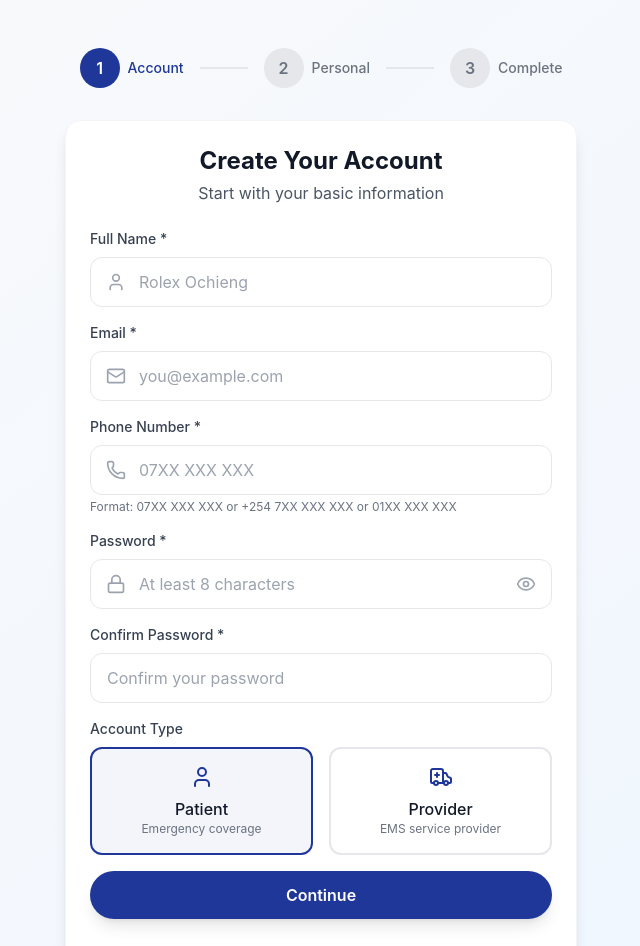
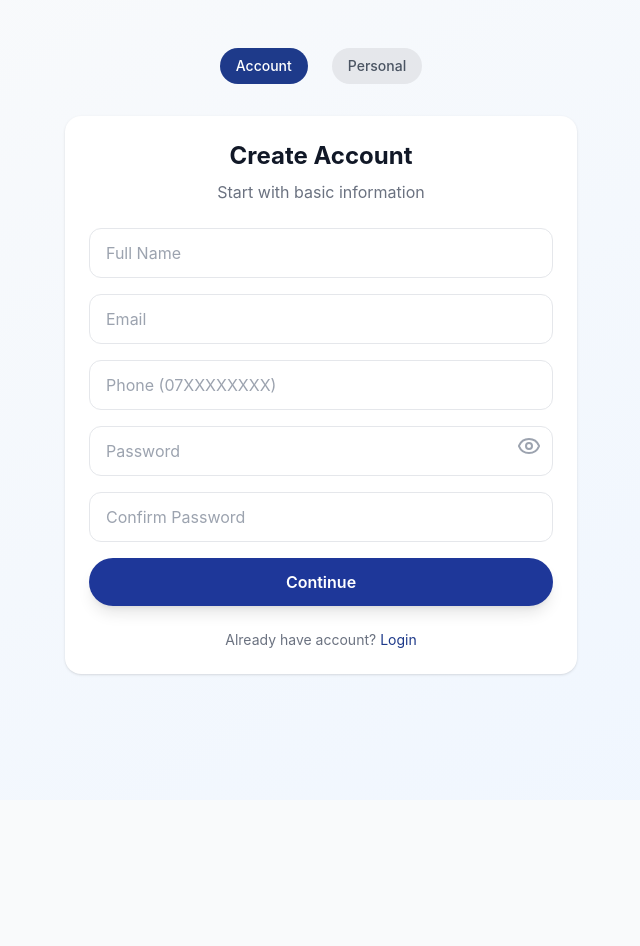
Before and after one commit to jbrolex42-cell/emergency-medical-service-frontend, a React (Vite) app: page /register in a window 1280 px wide. Shown: the top 946 px of the page, without its empty margins (319-959 px from the left). After the commit the page ends 800 px from the top, so only its background shows below. Built offline with nearby package versions, Linux system fonts and the light colour scheme.

Commit message:
fixed Register.jsx

```diff
--- a/src/pages/Register.jsx
+++ b/src/pages/Register.jsx
@@ -1,6 +1,5 @@
-import React from "react"
-import { useState } from 'react'
-import { Link, useNavigate } from 'react-router-dom'
+import React, { useState } from "react"
+import { Link, useNavigate } from "react-router-dom"
 import { useAuthStore } from '../stores/authStore'
 import {
   User,
@@ -16,379 +15,279 @@ import {
 import toast from 'react-hot-toast'
 
 const KENYA_COUNTIES = [
-  'Baringo', 'Bomet', 'Bungoma', 'Busia', 'Elgeyo-Marakwet', 'Embu', 'Garissa',
-  'Homa Bay', 'Isiolo', 'Kajiado', 'Kakamega', 'Kericho', 'Kiambu', 'Kilifi',
-  'Kirinyaga', 'Kisii', 'Kisumu', 'Kitui', 'Kwale', 'Laikipia', 'Lamu', 'Machakos',
-  'Makueni', 'Mandera', 'Marsabit', 'Meru', 'Migori', 'Mombasa', 'Murang\'a',
-  'Nairobi City', 'Nakuru', 'Nandi', 'Narok', 'Nyamira', 'Nyandarua', 'Nyeri',
-  'Samburu', 'Siaya', 'Taita-Taveta', 'Tana River', 'Tharaka-Nithi', 'Trans Nzoia',
-  'Turkana', 'Uasin Gishu', 'Vihiga', 'Wajir', 'West Pokot'
+  'Baringo','Bomet','Bungoma','Busia','Elgeyo-Marakwet','Embu','Garissa',
+  'Homa Bay','Isiolo','Kajiado','Kakamega','Kericho','Kiambu','Kilifi',
+  'Kirinyaga','Kisii','Kisumu','Kitui','Kwale','Laikipia','Lamu','Machakos',
+  'Makueni','Mandera','Marsabit','Meru','Migori','Mombasa','Murang\'a',
+  'Nairobi City','Nakuru','Nandi','Narok','Nyamira','Nyandarua','Nyeri',
+  'Samburu','Siaya','Taita-Taveta','Tana River','Tharaka-Nithi','Trans Nzoia',
+  'Turkana','Uasin Gishu','Vihiga','Wajir','West Pokot'
 ]
 
 const steps = [
   { id: 'account', title: 'Account' },
-  { id: 'personal', title: 'Personal' },
-  { id: 'complete', title: 'Complete' }
+  { id: 'personal', title: 'Personal' }
 ]
 
 export default function Register() {
+
   const [currentStep, setCurrentStep] = useState('account')
+
   const [formData, setFormData] = useState({
     name: '',
     email: '',
     phone: '',
     password: '',
     confirmPassword: '',
-    role: 'patient',
     county: '',
-    id_number: '',
-    emergency_contact_name: '',
-    emergency_contact_phone: '',
-    blood_type: '',
-    allergies: ''
+    id_number: ''
   })
+
   const [showPassword, setShowPassword] = useState(false)
   const [isLoading, setIsLoading] = useState(false)
+
   const register = useAuthStore(state => state.register)
   const navigate = useNavigate()
+
+  const normalizePhone = (phone) => {
+    if (!phone) return '+254700000000'
+
+    if (phone.startsWith('+254')) return phone
+
+    return '+254' + phone.replace(/^0/, '')
+  }
 
   const handleSubmit = async (e) => {
     e.preventDefault()
 
+    try {
+
+      if (currentStep !== 'personal') {
+        toast.error("Complete all registration steps")
+        return
+      }
+
       if (formData.password !== formData.confirmPassword) {
-    toast.error('Passwords do not match')
+        toast.error("Passwords do not match")
         return
       }
 
       setIsLoading(true)
 
-  try {
-
       const nameParts = formData.name.trim().split(' ')
 
       const registerData = {
-      email: formData.email,
+        email: formData.email.trim(),
         password: formData.password,
 
-      firstName: nameParts[0] || '',
+        firstName: nameParts[0] || 'User',
         lastName: nameParts.slice(1).join(' ') || 'User',
 
-      phone: formData.phone.startsWith('+254')
-        ? formData.phone
-        : '+254' + formData.phone.replace(/^0/, ''),
+        phone: normalizePhone(formData.phone),
 
-      idNumber: formData.id_number || ''
+        idNumber: /^\d{8}$/.test(formData.id_number)
+          ? formData.id_number
+          : '12345678'
       }
 
       const result = await register(registerData)
 
       if (result.success) {
-      toast.success('Account created successfully!')
+        toast.success("Account created successfully")
         navigate('/subscription')
       } else {
-      toast.error(result.error || 'Registration failed')
+        toast.error(result.error || "Registration failed")
       }
 
     } catch (error) {
       console.error(error)
-    toast.error('Unexpected registration error')
+      toast.error("Unexpected registration error")
 
     } finally {
       setIsLoading(false)
     }
   }
 
-  const renderStep = () => {
-    switch (currentStep) {
-      case 'account':
   return (
-          <div className="space-y-4">
-            <div>
-              <label className="block text-sm font-medium text-gray-700 mb-2">Full Name *</label>
-              <div className="relative">
-                <User className="absolute left-4 top-1/2 -translate-y-1/2 w-5 h-5 text-gray-400" />
-                <input
-                  type="text"
-                  required
-                  value={formData.name}
-                  onChange={(e) => setFormData({ ...formData, name: e.target.value })}
-                  className="input-field pl-12"
-                  placeholder="Rolex Ochieng"
-                />
-              </div>
-            </div>
+    <div className="min-h-screen bg-gradient-to-br from-gray-50 to-blue-50 py-12 px-4">
 
-            <div>
-              <label className="block text-sm font-medium text-gray-700 mb-2">Email *</label>
-              <div className="relative">
-                <Mail className="absolute left-4 top-1/2 -translate-y-1/2 w-5 h-5 text-gray-400" />
-                <input
-                  type="email"
-                  required
-                  value={formData.email}
-                  onChange={(e) => setFormData({ ...formData, email: e.target.value })}
-                  className="input-field pl-12"
-                  placeholder="you@example.com"
-                />
-              </div>
-            </div>
+      <div className="max-w-lg mx-auto">
 
-            <div>
-              <label className="block text-sm font-medium text-gray-700 mb-2">Phone Number *</label>
-              <div className="relative">
-                <Phone className="absolute left-4 top-1/2 -translate-y-1/2 w-5 h-5 text-gray-400" />
-                <input
-                  type="tel"
-                  required
-                  value={formData.phone}
-                  onChange={(e) => setFormData({ ...formData, phone: e.target.value })}
-                  className="input-field pl-12"
-                  placeholder="07XX XXX XXX"
-                />
-              </div>
-              <p className="text-xs text-gray-500 mt-1">Format: 07XX XXX XXX or +254 7XX XXX XXX or 01XX XXX XXX </p>
-            </div>
-
-            <div>
-              <label className="block text-sm font-medium text-gray-700 mb-2">Password *</label>
-              <div className="relative">
-                <Lock className="absolute left-4 top-1/2 -translate-y-1/2 w-5 h-5 text-gray-400" />
-                <input
-                  type={showPassword ? 'text' : 'password'}
-                  required
-                  minLength={8}
-                  value={formData.password}
-                  onChange={(e) => setFormData({ ...formData, password: e.target.value })}
-                  className="input-field pl-12 pr-12"
-                  placeholder="At least 8 characters"
-                />
-                <button
-                  type="button"
-                  onClick={() => setShowPassword(!showPassword)}
-                  className="absolute right-4 top-1/2 -translate-y-1/2 text-gray-400 hover:text-gray-600"
-                >
-                  {showPassword ? <EyeOff className="w-5 h-5" /> : <Eye className="w-5 h-5" />}
-                </button>
-              </div>
-            </div>
-
-            <div>
-              <label className="block text-sm font-medium text-gray-700 mb-2">Confirm Password *</label>
-              <input
-                type="password"
-                required
-                value={formData.confirmPassword}
-                onChange={(e) => setFormData({ ...formData, confirmPassword: e.target.value })}
-                className="input-field"
-                placeholder="Confirm your password"
-              />
-            </div>
-
-            <div>
-              <label className="block text-sm font-medium text-gray-700 mb-2">Account Type</label>
-              <div className="grid grid-cols-2 gap-4">
-                <button
-                  type="button"
-                  onClick={() => setFormData({ ...formData, role: 'patient' })}
-                  className={`p-4 rounded-xl border-2 text-center transition-all ${
-                    formData.role === 'patient'
-                      ? 'border-ems-navy bg-ems-navy/5'
-                      : 'border-gray-200 hover:border-gray-300'
+        {/* Progress Steps */}
+        <div className="flex justify-center mb-8 gap-6">
+          {steps.map(step => (
+            <div key={step.id}
+              className={`px-4 py-2 rounded-full text-sm font-medium ${
+                currentStep === step.id
+                  ? "bg-blue-900 text-white"
+                  : "bg-gray-200 text-gray-600"
               }`}
             >
-                  <User className="w-6 h-6 mx-auto mb-2 text-ems-navy" />
-                  <div className="font-medium">Patient</div>
-                  <div className="text-xs text-gray-500">Emergency coverage</div>
-                </button>
-                <button
-                  type="button"
-                  onClick={() => setFormData({ ...formData, role: 'provider' })}
-                  className={`p-4 rounded-xl border-2 text-center transition-all ${
-                    formData.role === 'provider'
-                      ? 'border-ems-navy bg-ems-navy/5'
-                      : 'border-gray-200 hover:border-gray-300'
-                  }`}
-                >
-                  <Ambulance className="w-6 h-6 mx-auto mb-2 text-ems-navy" />
-                  <div className="font-medium">Provider</div>
-                  <div className="text-xs text-gray-500">EMS service provider</div>
-                </button>
-              </div>
-            </div>
-
-            <button
-              type="button"
-              onClick={() => setCurrentStep('personal')}
-              className="w-full btn-primary"
-            >
-              Continue
-            </button>
-          </div>
-        )
-
-      case 'personal':
-        return (
-          <div className="space-y-4">
-            <div>
-              <label className="block text-sm font-medium text-gray-700 mb-2">County *</label>
-              <div className="relative">
-                <MapPin className="absolute left-4 top-1/2 -translate-y-1/2 w-5 h-5 text-gray-400" />
-                <select
-                  required
-                  value={formData.county}
-                  onChange={(e) => setFormData({ ...formData, county: e.target.value })}
-                  className="input-field pl-12 appearance-none"
-                >
-                  <option value="">Select your county</option>
-                  {KENYA_COUNTIES.map(county => (
-                    <option key={county} value={county}>{county}</option>
-                  ))}
-                </select>
-              </div>
-            </div>
-
-            <div>
-              <label className="block text-sm font-medium text-gray-700 mb-2">ID Number</label>
-              <input
-                type="text"
-                value={formData.id_number}
-                onChange={(e) => setFormData({ ...formData, id_number: e.target.value })}
-                className="input-field"
-                placeholder="National ID or Passport"
-              />
-            </div>
-
-            <div className="border-t pt-4">
-              <h4 className="font-medium text-gray-900 mb-3">Emergency Contact</h4>
-              <div className="space-y-3">
-                <input
-                  type="text"
-                  value={formData.emergency_contact_name}
-                  onChange={(e) => setFormData({ ...formData, emergency_contact_name: e.target.value })}
-                  className="input-field"
-                  placeholder="Contact Name"
-                />
-                <input
-                  type="tel"
-                  value={formData.emergency_contact_phone}
-                  onChange={(e) => setFormData({ ...formData, emergency_contact_phone: e.target.value })}
-                  className="input-field"
-                  placeholder="Contact Phone"
-                />
-              </div>
-            </div>
-
-            <div className="border-t pt-4">
-              <h4 className="font-medium text-gray-900 mb-3">Medical Information (Optional)</h4>
-              <div className="grid grid-cols-2 gap-3">
-                <select
-                  value={formData.blood_type}
-                  onChange={(e) => setFormData({ ...formData, blood_type: e.target.value })}
-                  className="input-field"
-                >
-                  <option value="">Blood Type</option>
-                  <option value="A+">A+</option>
-                  <option value="A-">A-</option>
-                  <option value="B+">B+</option>
-                  <option value="B-">B-</option>
-                  <option value="AB+">AB+</option>
-                  <option value="AB-">AB-</option>
-                  <option value="O+">O+</option>
-                  <option value="O-">O-</option>
-                </select>
-                <input
-                  type="text"
-                  value={formData.allergies}
-                  onChange={(e) => setFormData({ ...formData, allergies: e.target.value })}
-                  className="input-field"
-                  placeholder="Known Allergies"
-                />
-              </div>
-            </div>
-
-            <div className="flex gap-3">
-              <button
-                type="button"
-                onClick={() => setCurrentStep('account')}
-                className="flex-1 btn-secondary"
-              >
-                Back
-              </button>
-              <button
-                type="submit"
-                disabled={isLoading}
-                className="flex-1 btn-primary flex items-center justify-center gap-2"
-              >
-                {isLoading ? (
-                  <div className="w-5 h-5 border-2 border-white/30 border-t-white rounded-full animate-spin" />
-                ) : (
-                  <>
-                    Create Account
-                    <CheckCircle className="w-5 h-5" />
-                  </>
-                )}
-              </button>
-            </div>
-          </div>
-        )
-
-      default:
-        return null
-    }
-  }
-
-  return (
-    <div className="min-h-[calc(100vh-4rem)] bg-gradient-to-br from-gray-50 to-blue-50 py-12 px-4">
-      <div className="max-w-lg mx-auto">
-        {/* Progress Steps */}
-        <div className="flex items-center justify-center mb-8">
-          {steps.map((step, idx) => (
-            <div key={step.id} className="flex items-center">
-              <div className={`w-10 h-10 rounded-full flex items-center justify-center font-semibold ${
-                currentStep === step.id
-                  ? 'bg-ems-navy text-white'
-                  : idx < steps.findIndex(s => s.id === currentStep)
-                  ? 'bg-ems-accent text-white'
-                  : 'bg-gray-200 text-gray-500'
-              }`}>
-                {idx < steps.findIndex(s => s.id === currentStep) ? (
-                  <CheckCircle className="w-5 h-5" />
-                ) : (
-                  idx + 1
-                )}
-              </div>
-              <span className={`ml-2 text-sm font-medium ${
-                currentStep === step.id ? 'text-ems-navy' : 'text-gray-500'
-              }`}>
               {step.title}
-              </span>
-              {idx < steps.length - 1 && (
-                <div className="w-12 h-0.5 mx-4 bg-gray-200"></div>
-              )}
             </div>
           ))}
         </div>
 
-        <div className="card">
-          <div className="text-center mb-6">
-            <h1 className="text-2xl font-bold text-gray-900">Create Your Account</h1>
-            <p className="text-gray-600 mt-1">
-              {currentStep === 'account' ? 'Start with your basic information' : 'Tell us more about yourself'}
+        <div className="bg-white rounded-2xl shadow p-6">
+
+          <h1 className="text-2xl font-bold text-center mb-2">
+            Create Account
+          </h1>
+
+          <p className="text-gray-500 text-center mb-6">
+            {currentStep === 'account'
+              ? "Start with basic information"
+              : "Complete your profile"}
           </p>
+
+          <form onSubmit={handleSubmit}>
+
+            {currentStep === 'account' && (
+
+              <div className="space-y-4">
+
+                <input
+                  placeholder="Full Name"
+                  className="input-field w-full"
+                  value={formData.name}
+                  onChange={e =>
+                    setFormData({...formData, name:e.target.value})
+                  }
+                  required
+                />
+
+                <input
+                  type="email"
+                  placeholder="Email"
+                  className="input-field w-full"
+                  value={formData.email}
+                  onChange={e =>
+                    setFormData({...formData, email:e.target.value})
+                  }
+                  required
+                />
+
+                <input
+                  placeholder="Phone (07XXXXXXXX)"
+                  className="input-field w-full"
+                  value={formData.phone}
+                  onChange={e =>
+                    setFormData({...formData, phone:e.target.value})
+                  }
+                  required
+                />
+
+                <div className="relative">
+
+                  <input
+                    type={showPassword ? "text":"password"}
+                    placeholder="Password"
+                    className="input-field w-full pr-12"
+                    value={formData.password}
+                    onChange={e =>
+                      setFormData({...formData, password:e.target.value})
+                    }
+                    required
+                    minLength={8}
+                  />
+
+                  <button
+                    type="button"
+                    onClick={()=>setShowPassword(!showPassword)}
+                    className="absolute right-3 top-2 text-gray-400"
+                  >
+                    {showPassword ? <EyeOff/> : <Eye/>}
+                  </button>
+
                 </div>
 
-          <form onSubmit={handleSubmit}>
-            {renderStep()}
+                <input
+                  type="password"
+                  placeholder="Confirm Password"
+                  className="input-field w-full"
+                  value={formData.confirmPassword}
+                  onChange={e =>
+                    setFormData({...formData, confirmPassword:e.target.value})
+                  }
+                  required
+                />
+
+                <button
+                  type="button"
+                  className="w-full btn-primary"
+                  onClick={()=>setCurrentStep('personal')}
+                >
+                  Continue
+                </button>
+
+              </div>
+            )}
+
+            {currentStep === 'personal' && (
+
+              <div className="space-y-4">
+
+                <select
+                  className="input-field w-full"
+                  value={formData.county}
+                  onChange={e =>
+                    setFormData({...formData, county:e.target.value})
+                  }
+                >
+                  <option value="">Select County</option>
+                  {KENYA_COUNTIES.map(c=>(
+                    <option key={c}>{c}</option>
+                  ))}
+                </select>
+
+                <input
+                  placeholder="ID Number (8 digits)"
+                  className="input-field w-full"
+                  value={formData.id_number}
+                  onChange={e =>
+                    setFormData({...formData, id_number:e.target.value})
+                  }
+                />
+
+                <div className="flex gap-3">
+
+                  <button
+                    type="button"
+                    className="btn-secondary flex-1"
+                    onClick={()=>setCurrentStep('account')}
+                  >
+                    Back
+                  </button>
+
+                  <button
+                    type="submit"
+                    disabled={isLoading}
+                    className="btn-primary flex-1 flex justify-center gap-2"
+                  >
+                    {isLoading ? (
+                      <div className="w-5 h-5 border-2 border-white border-t-transparent rounded-full animate-spin"/>
+                    ) : (
+                      <>
+                        Create Account
+                        <CheckCircle/>
+                      </>
+                    )}
+                  </button>
+
+                </div>
+
+              </div>
+            )}
+
           </form>
 
-          <div className="mt-6 text-center">
-            <p className="text-gray-600">
-              Already have an account?{' '}
-              <Link to="/login" className="text-ems-navy font-semibold hover:underline">
-                Sign in
+          <p className="text-center mt-6 text-sm text-gray-500">
+            Already have account?
+            <Link to="/login" className="text-blue-900 ml-1">
+              Login
             </Link>
           </p>
-          </div>
+
         </div>
       </div>
     </div>
```
Lines whose indentation alone changed are shown as unchanged.
